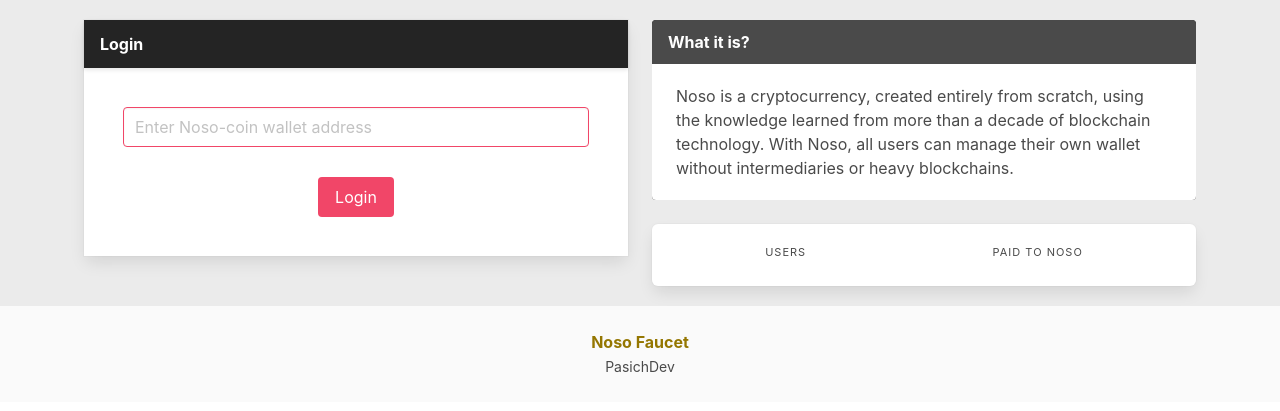
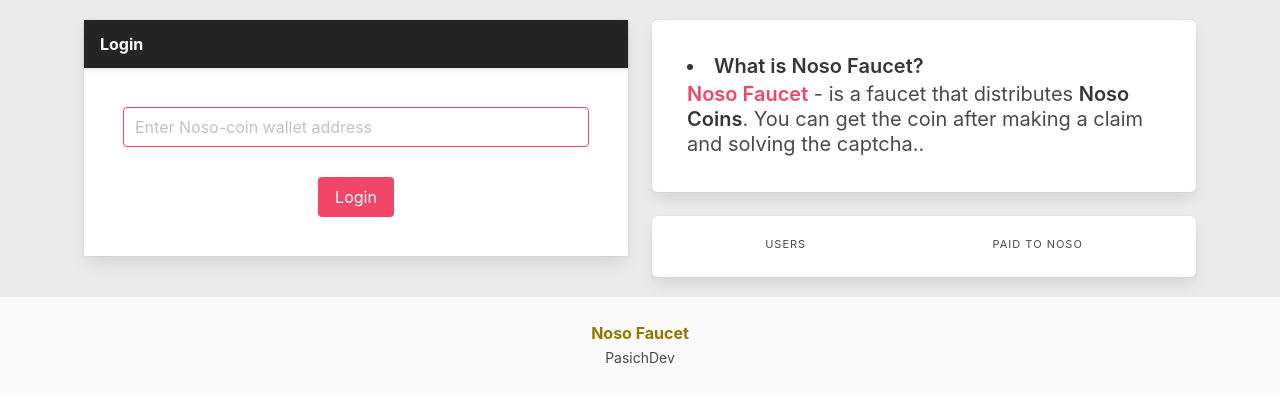
Before and after one commit to nosocoin/noso-faucet, a PHP site: template templates/auth.twig in a window 1280 px wide. Shown: the part 52-463 px from the top of the page. Run offline with PHP 8.4, Linux system fonts and the light colour scheme; the template is opened without the code that fills it, so the values that code supplies are empty; some libraries are stand-ins or nearby versions.

Commit message:
editing twig

```diff
--- a/templates/auth.twig
+++ b/templates/auth.twig
@@ -33,17 +33,19 @@
 
 		</div>
 		<div class="column">
-			<article class="message has-background-black-ter">
-				<div class="message-header">
-					<p>
-						What it is?
-					</p>
+
+			<div class="box">
+				<div class="control has-background-white">
+					<h5 class="title is-5 ">
+						<li>What is Noso Faucet?</li>
+					</h5>
+					<h5 class="subtitle is-5">
+						<strong class="has-text-danger">Noso Faucet</strong>
+						-  is a faucet that distributes
+						<strong>Noso Coins</strong>. You can get the coin after making a claim and solving the captcha..</li>
+				</h5>
 			</div>
-				<div class="message-body has-background-white">
-					Noso is a cryptocurrency, created entirely from scratch, using the knowledge learned from more than a decade of blockchain technology.
-					                                              With Noso, all users can manage their own wallet without intermediaries or heavy blockchains.
 		</div>
-			</article>
 		<div class="box">
 			<nav class="level">
 				<div class="level-item has-text-centered">
@@ -67,5 +69,4 @@
 			</div>
 		</nav>
 	</div>
-	</div>
-</div>{% endblock %}
+</div></div>{% endblock %}
```
Also changed, not shown: templates/faucet.twig (+4 -4 lines). Lines whose indentation alone changed are shown as unchanged.
